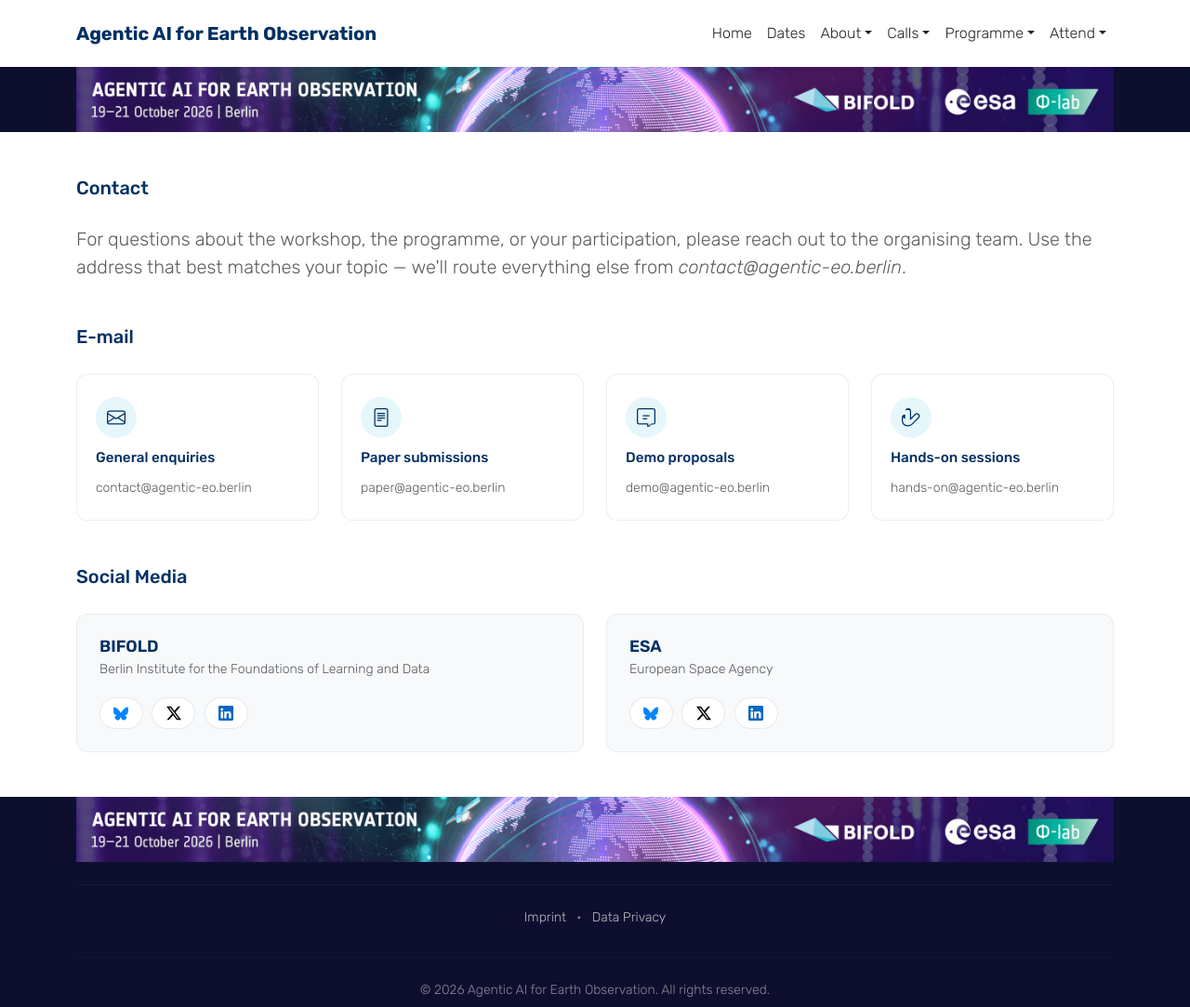
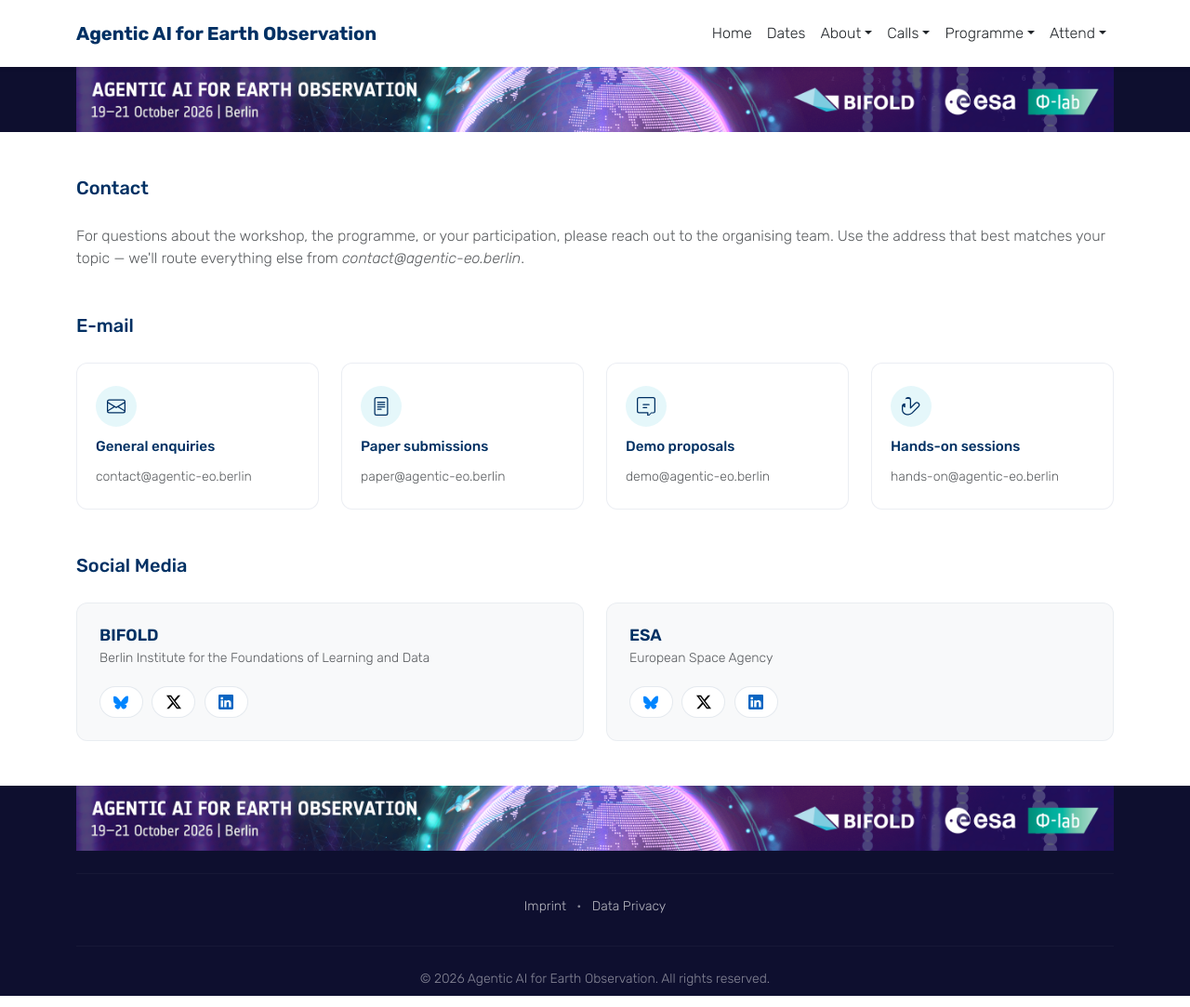
Before and after one commit to rsim-tu-berlin/agentic-eo.berlin, a Jekyll site: the page built from about/contact.md, in a window 1280 px wide and 1083 px high. Shown: the whole window at 93% size. Built offline with Jekyll 4.4.1, drawn with Linux system fonts in a browser that asks for light colours.

Commit message:
fix: smaller font

```diff
--- a/about/contact.md
+++ b/about/contact.md
@@ -5,7 +5,7 @@
 
 <h2 class="section-heading">{{ page.title }}</h2>
 
-<p class="lead text-body-secondary mb-5">
+<p class="text-body-secondary mb-5">
   For questions about the workshop, the programme, or your participation,
   please reach out to the organising team. Use the address that best matches
   your topic — we'll route everything else from <em>{{ site.contact_email }}</em>.
```
